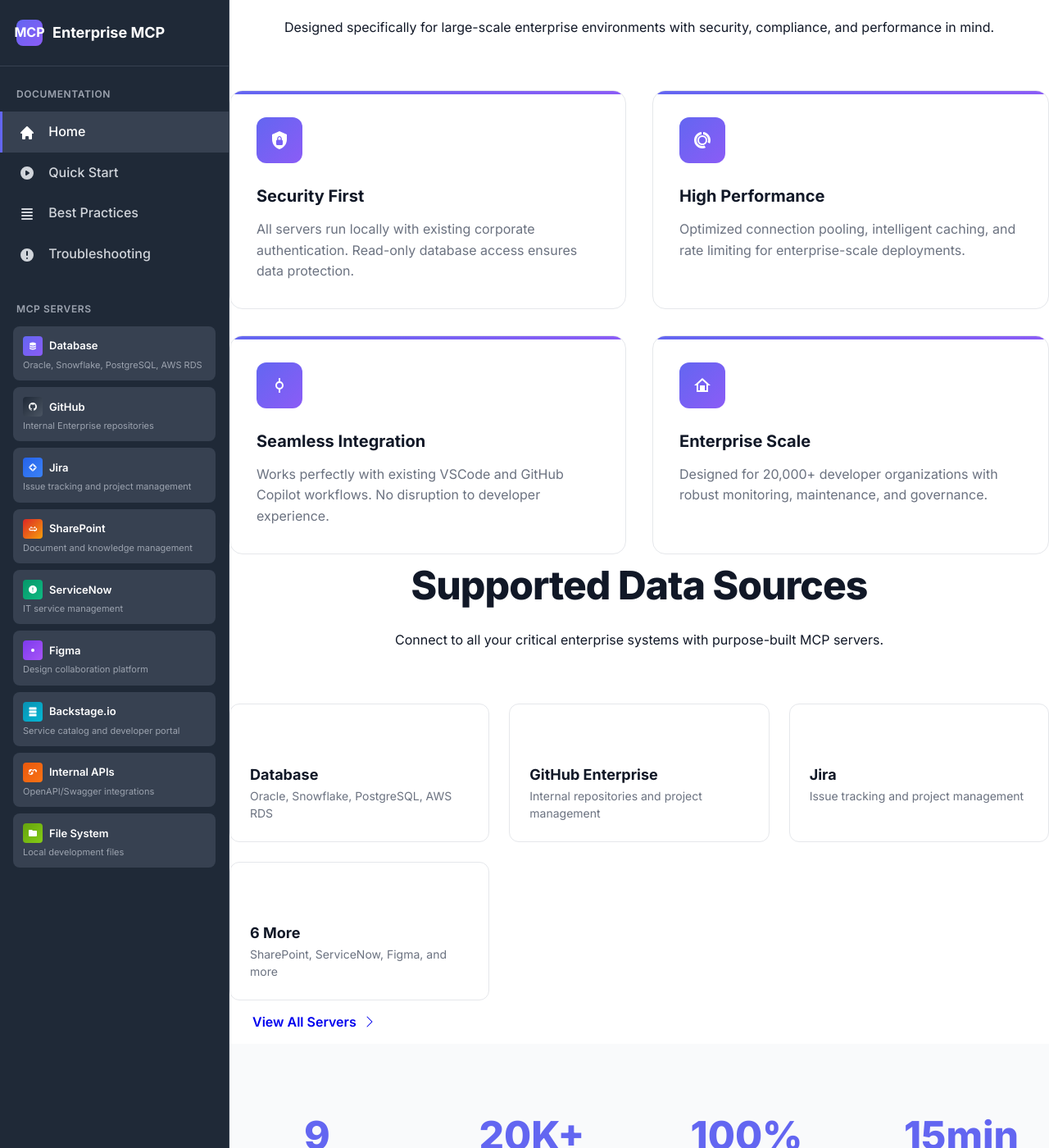
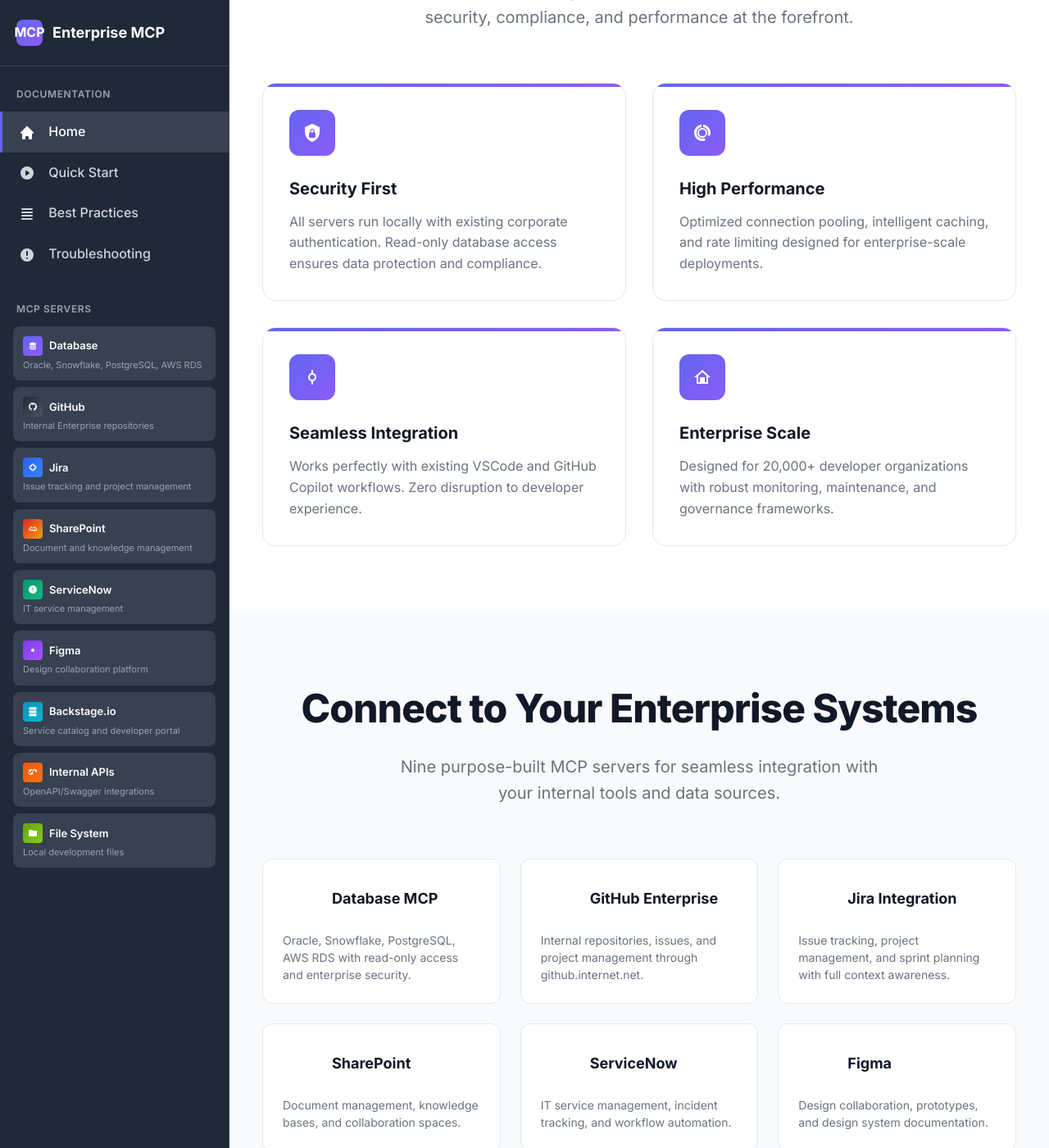
Before and after one commit to vosbek/enterprise-mcp-documentation, a Jekyll site: the page built from index.md, in a window 1280 px wide and 1400 px high, scrolled down 817 px. Shown: the whole window at 82% size. Built offline with Jekyll 4.4.1, drawn with Linux system fonts in a browser that asks for light colours; some of the changed text lies outside the part shown.

Commit message:
Complete Realm-inspired homepage with modern B2B SaaS design

```diff
--- a/index.md
+++ b/index.md
@@ -4,168 +4,196 @@ title: Enterprise MCP Documentation
 description: Professional Model Context Protocol implementation for Fortune 50 enterprise environments
 ---
 
-<div class="hero-section">
-  <div class="hero-content">
-    <div class="hero-badge">
-      <span class="badge-text">Enterprise Ready</span>
-    </div>
-    <h1 class="hero-title">Model Context Protocol<br><span class="gradient-text">for Enterprise</span></h1>
-    <p class="hero-description">
-      Seamlessly integrate your internal data sources with GitHub Copilot using secure, locally-run MCP servers designed for Fortune 50 environments.
-    </p>
-    <div class="hero-actions">
-      <a href="quick-start.html" class="btn btn-primary">
-        <svg width="16" height="16" viewBox="0 0 16 16" fill="currentColor">
-          <path d="M8 0C3.58 0 0 3.58 0 8c0 3.54 2.29 6.53 5.47 7.59.4.07.55-.17.55-.38 0-.19-.01-.82-.01-1.49-2.01.37-2.53-.49-2.69-.94-.09-.23-.48-.94-.82-1.13-.28-.15-.68-.52-.01-.53.63-.01 1.08.58 1.23.82.72 1.21 1.87.87 2.33.66.07-.52.28-.87.51-1.07-1.78-.2-3.64-.89-3.64-3.95 0-.87.31-1.59.82-2.15-.08-.2-.36-1.02.08-2.12 0 0 .67-.21 2.2.82.64-.18 1.32-.27 2-.27.68 0 1.36.09 2 .27 1.53-1.04 2.2-.82 2.2-.82.44 1.1.16 1.92.08 2.12.51.56.82 1.27.82 2.15 0 3.07-1.87 3.75-3.65 3.95.29.25.54.73.54 1.48 0 1.07-.01 1.93-.01 2.2 0 .21.15.46.55.38A8.013 8.013 0 0016 8c0-4.42-3.58-8-8-8z"/>
+<!-- Hero Section -->
+<section class="hero-section">
+  <div class="hero-container">
+    <div class="hero-content fade-in-up">
+      <div class="hero-badge">
+        <svg width="16" height="16" viewBox="0 0 24 24" fill="currentColor">
+          <path d="M12,1L3,5V11C3,16.55 6.84,21.74 12,23C17.16,21.74 21,16.55 21,11V5L12,1Z"/>
         </svg>
-        Get Started
-      </a>
-      <a href="servers/" class="btn btn-secondary">
-        <svg width="16" height="16" viewBox="0 0 16 16" fill="currentColor">
-          <path d="M1.5 1.5A.5.5 0 012 1h12a.5.5 0 01.5.5v2a.5.5 0 01-.128.334L12 6.293V11.5a.5.5 0 01-.5.5h-7a.5.5 0 01-.5-.5V6.293L1.628 3.834A.5.5 0 011.5 3.5v-2zm1 .5v1.293L4.293 5h7.414L13.5 3.293V2h-11z"/>
-        </svg>
-        View Servers
-      </a>
-    </div>
-  </div>
-  <div class="hero-visual">
-    <div class="architecture-diagram">
-      <div class="diagram-node developer">
-        <div class="node-icon">💻</div>
-        <div class="node-label">Developer Machine</div>
+        Enterprise Ready
       </div>
-      <div class="diagram-connection"></div>
-      <div class="diagram-node vscode">
-        <div class="node-icon">🔧</div>
-        <div class="node-label">VSCode + Copilot</div>
-      </div>
-      <div class="diagram-connection"></div>
-      <div class="diagram-node mcp">
-        <div class="node-icon">⚡</div>
-        <div class="node-label">MCP Servers</div>
-      </div>
-      <div class="diagram-connection"></div>
-      <div class="diagram-node data">
-        <div class="node-icon">🏢</div>
-        <div class="node-label">Enterprise Data</div>
+
+      <h1 class="hero-title">
+        Supercharge GitHub Copilot<br>
+        with <span style="background: linear-gradient(135deg, #fff 0%, #e0e7ff 100%); -webkit-background-clip: text; -webkit-text-fill-color: transparent; background-clip: text;">Enterprise Data</span>
+      </h1>
+
+      <p class="hero-subtitle">
+        Connect GitHub Copilot to your internal databases, APIs, and tools with secure, locally-run MCP servers. Built for Fortune 50 enterprises with 20,000+ developers.
+      </p>
+
+      <div class="hero-actions">
+        <a href="quick-start.html" class="btn btn-primary">
+          <svg width="20" height="20" viewBox="0 0 24 24" fill="currentColor">
+            <path d="M8,5.14V19.14L19,12.14L8,5.14Z"/>
+          </svg>
+          Get Started
+        </a>
+        <a href="servers/" class="btn btn-secondary">
+          <svg width="20" height="20" viewBox="0 0 24 24" fill="currentColor">
+            <path d="M4,1H20A1,1 0 0,1 21,2V6A1,1 0 0,1 20,7H4A1,1 0 0,1 3,6V2A1,1 0 0,1 4,1M4,9H20A1,1 0 0,1 21,10V14A1,1 0 0,1 20,15H4A1,1 0 0,1 3,14V10A1,1 0 0,1 4,9M4,17H20A1,1 0 0,1 21,18V22A1,1 0 0,1 20,23H4A1,1 0 0,1 3,22V18A1,1 0 0,1 4,17Z"/>
+          </svg>
+          Explore Servers
+        </a>
       </div>
     </div>
   </div>
-</div>
+</section>
 
-<div class="features-section">
-  <div class="container">
+<!-- Features Section -->
+<section class="content-section">
+  <div class="content-container">
     <div class="section-header">
       <h2 class="section-title">Enterprise-Grade Integration</h2>
-      <p class="section-description">Designed specifically for large-scale enterprise environments with security, compliance, and performance in mind.</p>
+      <p class="section-subtitle">
+        Purpose-built for large-scale enterprise environments with security, compliance, and performance at the forefront.
+      </p>
     </div>
 
     <div class="features-grid">
-      <div class="feature-card">
-        <div class="feature-icon security">
+      <div class="feature-card fade-in-up">
+        <div class="feature-icon">
           <svg width="24" height="24" viewBox="0 0 24 24" fill="currentColor">
             <path d="M12,1L3,5V11C3,16.55 6.84,21.74 12,23C17.16,21.74 21,16.55 21,11V5L12,1M12,7C13.4,7 14.8,8.6 14.8,10V11.5C15.4,11.5 16,12.4 16,13V16C16,17.4 15.4,18 14.8,18H9.2C8.6,18 8,17.4 8,16V13C8,12.4 8.6,11.5 9.2,11.5V10C9.2,8.6 10.6,7 12,7M12,8.2C11.2,8.2 10.5,8.7 10.5,10V11.5H13.5V10C13.5,8.7 12.8,8.2 12,8.2Z"/>
           </svg>
         </div>
         <h3 class="feature-title">Security First</h3>
-        <p class="feature-description">All servers run locally with existing corporate authentication. Read-only database access ensures data protection.</p>
+        <p class="feature-description">All servers run locally with existing corporate authentication. Read-only database access ensures data protection and compliance.</p>
       </div>
 
-      <div class="feature-card">
-        <div class="feature-icon performance">
+      <div class="feature-card fade-in-up">
+        <div class="feature-icon">
           <svg width="24" height="24" viewBox="0 0 24 24" fill="currentColor">
             <path d="M13,2.05V5.08C16.39,5.57 19,8.47 19,12C19,12.9 18.82,13.75 18.5,14.54L21.12,16.07C21.68,14.83 22,13.45 22,12C22,6.82 18.05,2.55 13,2.05M12,19C8.13,19 5,15.87 5,12C5,8.47 7.61,5.57 11,5.08V2.05C5.94,2.55 2,6.81 2,12C2,17.52 6.48,22 12,22C13.45,22 14.83,21.68 16.07,21.12L14.54,18.5C13.75,18.82 12.9,19 12,19M12,6A6,6 0 0,0 6,12C6,15.31 8.69,18 12,18C15.31,18 18,15.31 18,12A6,6 0 0,0 12,6M12,8A4,4 0 0,1 16,12A4,4 0 0,1 12,16A4,4 0 0,1 8,12A4,4 0 0,1 12,8Z"/>
           </svg>
         </div>
         <h3 class="feature-title">High Performance</h3>
-        <p class="feature-description">Optimized connection pooling, intelligent caching, and rate limiting for enterprise-scale deployments.</p>
+        <p class="feature-description">Optimized connection pooling, intelligent caching, and rate limiting designed for enterprise-scale deployments.</p>
       </div>
 
-      <div class="feature-card">
-        <div class="feature-icon integration">
+      <div class="feature-card fade-in-up">
+        <div class="feature-icon">
           <svg width="24" height="24" viewBox="0 0 24 24" fill="currentColor">
             <path d="M17,12C17,14.42 15.28,16.44 13,16.9V21H11V16.9C8.72,16.44 7,14.42 7,12C7,9.58 8.72,7.56 11,7.1V3H13V7.1C15.28,7.56 17,9.58 17,12M12,9A3,3 0 0,0 9,12A3,3 0 0,0 12,15A3,3 0 0,0 15,12A3,3 0 0,0 12,9Z"/>
           </svg>
         </div>
         <h3 class="feature-title">Seamless Integration</h3>
-        <p class="feature-description">Works perfectly with existing VSCode and GitHub Copilot workflows. No disruption to developer experience.</p>
+        <p class="feature-description">Works perfectly with existing VSCode and GitHub Copilot workflows. Zero disruption to developer experience.</p>
       </div>
 
-      <div class="feature-card">
-        <div class="feature-icon scale">
+      <div class="feature-card fade-in-up">
+        <div class="feature-icon">
           <svg width="24" height="24" viewBox="0 0 24 24" fill="currentColor">
             <path d="M12,3L2,12H5V20H19V12H22M7,18V10.19L12,5.69L17,10.19V18H15V12H9V18"/>
           </svg>
         </div>
         <h3 class="feature-title">Enterprise Scale</h3>
-        <p class="feature-description">Designed for 20,000+ developer organizations with robust monitoring, maintenance, and governance.</p>
+        <p class="feature-description">Designed for 20,000+ developer organizations with robust monitoring, maintenance, and governance frameworks.</p>
       </div>
     </div>
   </div>
-</div>
+</section>
 
-<div class="servers-preview">
-  <div class="container">
+<!-- MCP Servers Preview -->
+<section class="content-section" style="background: var(--bg-secondary);">
+  <div class="content-container">
     <div class="section-header">
-      <h2 class="section-title">Supported Data Sources</h2>
-      <p class="section-description">Connect to all your critical enterprise systems with purpose-built MCP servers.</p>
+      <h2 class="section-title">Connect to Your Enterprise Systems</h2>
+      <p class="section-subtitle">
+        Nine purpose-built MCP servers for seamless integration with your internal tools and data sources.
+      </p>
     </div>
 
     <div class="servers-grid">
-      <div class="server-card">
-        <div class="server-icon database">
-          <svg width="20" height="20" viewBox="0 0 24 24" fill="currentColor">
-            <path d="M12,3C7.58,3 4,4.79 4,7C4,9.21 7.58,11 12,11C16.42,11 20,9.21 20,7C20,4.79 16.42,3 12,3M4,9V12C4,14.21 7.58,16 12,16C16.42,16 20,14.21 20,12V9C20,11.21 16.42,13 12,13C7.58,13 4,11.21 4,9M4,14V17C4,19.21 7.58,21 12,21C16.42,21 20,19.21 20,17V14C20,16.21 16.42,18 12,18C7.58,18 4,16.21 4,14Z"/>
-          </svg>
+      <a href="servers/database.html" class="server-card">
+        <div class="server-card-header">
+          <div class="server-icon database">
+            <svg width="20" height="20" viewBox="0 0 24 24" fill="currentColor">
+              <path d="M12,3C7.58,3 4,4.79 4,7C4,9.21 7.58,11 12,11C16.42,11 20,9.21 20,7C20,4.79 16.42,3 12,3M4,9V12C4,14.21 7.58,16 12,16C16.42,16 20,14.21 20,12V9C20,11.21 16.42,13 12,13C7.58,13 4,11.21 4,9M4,14V17C4,19.21 7.58,21 12,21C16.42,21 20,19.21 20,17V14C20,16.21 16.42,18 12,18C7.58,18 4,16.21 4,14Z"/>
+            </svg>
+          </div>
+          <h3 class="server-title">Database MCP</h3>
         </div>
-        <h3 class="server-title">Database</h3>
-        <p class="server-description">Oracle, Snowflake, PostgreSQL, AWS RDS</p>
-      </div>
+        <p class="server-description">Oracle, Snowflake, PostgreSQL, AWS RDS with read-only access and enterprise security.</p>
+      </a>
 
-      <div class="server-card">
-        <div class="server-icon github">
-          <svg width="20" height="20" viewBox="0 0 24 24" fill="currentColor">
-            <path d="M12,2A10,10 0 0,0 2,12C2,16.42 4.87,20.17 8.84,21.5C9.34,21.58 9.5,21.27 9.5,21C9.5,20.77 9.5,20.14 9.5,19.31C6.73,19.91 6.14,17.97 6.14,17.97C5.68,16.81 5.03,16.5 5.03,16.5C4.12,15.88 5.1,15.9 5.1,15.9C6.1,15.97 6.63,16.93 6.63,16.93C7.5,18.45 8.97,18 9.54,17.76C9.63,17.11 9.89,16.67 10.17,16.42C7.95,16.17 5.62,15.31 5.62,11.5C5.62,10.39 6,9.5 6.65,8.79C6.55,8.54 6.2,7.5 6.75,6.15C6.75,6.15 7.59,5.88 9.5,7.17C10.29,6.95 11.15,6.84 12,6.84C12.85,6.84 13.71,6.95 14.5,7.17C16.41,5.88 17.25,6.15 17.25,6.15C17.8,7.5 17.45,8.54 17.35,8.79C18,9.5 18.38,10.39 18.38,11.5C18.38,15.32 16.04,16.16 13.81,16.41C14.17,16.72 14.5,17.33 14.5,18.26C14.5,19.6 14.5,20.68 14.5,21C14.5,21.27 14.66,21.59 15.17,21.5C19.14,20.16 22,16.42 22,12A10,10 0 0,0 12,2Z"/>
-          </svg>
+      <a href="servers/github.html" class="server-card">
+        <div class="server-card-header">
+          <div class="server-icon github">
+            <svg width="20" height="20" viewBox="0 0 24 24" fill="currentColor">
+              <path d="M12,2A10,10 0 0,0 2,12C2,16.42 4.87,20.17 8.84,21.5C9.34,21.58 9.5,21.27 9.5,21C9.5,20.77 9.5,20.14 9.5,19.31C6.73,19.91 6.14,17.97 6.14,17.97C5.68,16.81 5.03,16.5 5.03,16.5C4.12,15.88 5.1,15.9 5.1,15.9C6.1,15.97 6.63,16.93 6.63,16.93C7.5,18.45 8.97,18 9.54,17.76C9.63,17.11 9.89,16.67 10.17,16.42C7.95,16.17 5.62,15.31 5.62,11.5C5.62,10.39 6,9.5 6.65,8.79C6.55,8.54 6.2,7.5 6.75,6.15C6.75,6.15 7.59,5.88 9.5,7.17C10.29,6.95 11.15,6.84 12,6.84C12.85,6.84 13.71,6.95 14.5,7.17C16.41,5.88 17.25,6.15 17.25,6.15C17.8,7.5 17.45,8.54 17.35,8.79C18,9.5 18.38,10.39 18.38,11.5C18.38,15.32 16.04,16.16 13.81,16.41C14.17,16.72 14.5,17.33 14.5,18.26C14.5,19.6 14.5,20.68 14.5,21C14.5,21.27 14.66,21.59 15.17,21.5C19.14,20.16 22,16.42 22,12A10,10 0 0,0 12,2Z"/>
+            </svg>
+          </div>
+          <h3 class="server-title">GitHub Enterprise</h3>
         </div>
-        <h3 class="server-title">GitHub Enterprise</h3>
-        <p class="server-description">Internal repositories and project management</p>
-      </div>
+        <p class="server-description">Internal repositories, issues, and project management through github.internet.net.</p>
+      </a>
 
-      <div class="server-card">
-        <div class="server-icon jira">
-          <svg width="20" height="20" viewBox="0 0 24 24" fill="currentColor">
-            <path d="M11.53,2C11.53,2.95 11.53,3.89 11.53,4.84C11.53,8.32 8.32,11.53 4.84,11.53C3.89,11.53 2.95,11.53 2,11.53L11.53,2M12.47,2L22,11.53C21.05,11.53 20.11,11.53 19.16,11.53C15.68,11.53 12.47,8.32 12.47,4.84C12.47,3.89 12.47,2.95 12.47,2M2,12.47C2.95,12.47 3.89,12.47 4.84,12.47C8.32,12.47 11.53,15.68 11.53,19.16C11.53,20.11 11.53,21.05 11.53,22L2,12.47M12.47,22C12.47,21.05 12.47,20.11 12.47,19.16C12.47,15.68 15.68,12.47 19.16,12.47C20.11,12.47 21.05,12.47 22,12.47L12.47,22Z"/>
-          </svg>
+      <a href="servers/jira.html" class="server-card">
+        <div class="server-card-header">
+          <div class="server-icon jira">
+            <svg width="20" height="20" viewBox="0 0 24 24" fill="currentColor">
+              <path d="M11.53,2C11.53,2.95 11.53,3.89 11.53,4.84C11.53,8.32 8.32,11.53 4.84,11.53C3.89,11.53 2.95,11.53 2,11.53L11.53,2M12.47,2L22,11.53C21.05,11.53 20.11,11.53 19.16,11.53C15.68,11.53 12.47,8.32 12.47,4.84C12.47,3.89 12.47,2.95 12.47,2M2,12.47C2.95,12.47 3.89,12.47 4.84,12.47C8.32,12.47 11.53,15.68 11.53,19.16C11.53,20.11 11.53,21.05 11.53,22L2,12.47M12.47,22C12.47,21.05 12.47,20.11 12.47,19.16C12.47,15.68 15.68,12.47 19.16,12.47C20.11,12.47 21.05,12.47 22,12.47L12.47,22Z"/>
+            </svg>
+          </div>
+          <h3 class="server-title">Jira Integration</h3>
         </div>
-        <h3 class="server-title">Jira</h3>
-        <p class="server-description">Issue tracking and project management</p>
-      </div>
+        <p class="server-description">Issue tracking, project management, and sprint planning with full context awareness.</p>
+      </a>
 
-      <div class="server-card">
-        <div class="server-icon plus">
-          <svg width="20" height="20" viewBox="0 0 24 24" fill="currentColor">
-            <path d="M19,13H13V19H11V13H5V11H11V5H13V11H19V13Z"/>
-          </svg>
+      <a href="servers/sharepoint.html" class="server-card">
+        <div class="server-card-header">
+          <div class="server-icon sharepoint">
+            <svg width="20" height="20" viewBox="0 0 24 24" fill="currentColor">
+              <path d="M18.5,9C19.5,9 20.5,9.4 21.2,10.1C21.9,10.8 22.3,11.8 22.3,12.8C22.3,13.8 21.9,14.8 21.2,15.5C20.5,16.2 19.5,16.6 18.5,16.6H18V18H16V16.6H6.5C5.5,16.6 4.5,16.2 3.8,15.5C3.1,14.8 2.7,13.8 2.7,12.8C2.7,11.8 3.1,10.8 3.8,10.1C4.5,9.4 5.5,9 6.5,9H7V6H9V9H16V6H18V9H18.5M6.5,10.5C6,10.5 5.6,10.7 5.3,11C5,11.3 4.8,11.7 4.8,12.2C4.8,12.7 5,13.1 5.3,13.4C5.6,13.7 6,13.9 6.5,13.9H18.5C19,13.9 19.4,13.7 19.7,13.4C20,13.1 20.2,12.7 20.2,12.2C20.2,11.7 20,11.3 19.7,11C19.4,10.7 19,10.5 18.5,10.5H6.5Z"/>
+            </svg>
+          </div>
+          <h3 class="server-title">SharePoint</h3>
         </div>
-        <h3 class="server-title">6 More</h3>
-        <p class="server-description">SharePoint, ServiceNow, Figma, and more</p>
-      </div>
+        <p class="server-description">Document management, knowledge bases, and collaboration spaces.</p>
+      </a>
+
+      <a href="servers/servicenow.html" class="server-card">
+        <div class="server-card-header">
+          <div class="server-icon servicenow">
+            <svg width="20" height="20" viewBox="0 0 24 24" fill="currentColor">
+              <path d="M12,2A10,10 0 0,1 22,12A10,10 0 0,1 12,22A10,10 0 0,1 2,12A10,10 0 0,1 12,2M11,7V13H13V7H11M11,15V17H13V15H11Z"/>
+            </svg>
+          </div>
+          <h3 class="server-title">ServiceNow</h3>
+        </div>
+        <p class="server-description">IT service management, incident tracking, and workflow automation.</p>
+      </a>
+
+      <a href="servers/figma.html" class="server-card">
+        <div class="server-card-header">
+          <div class="server-icon figma">
+            <svg width="20" height="20" viewBox="0 0 24 24" fill="currentColor">
+              <path d="M12,12M8,12A4,4 0 0,1 12,8A4,4 0 0,1 16,12A4,4 0 0,1 12,16A4,4 0 0,1 8,12Z"/>
+            </svg>
+          </div>
+          <h3 class="server-title">Figma</h3>
+        </div>
+        <p class="server-description">Design collaboration, prototypes, and design system documentation.</p>
+      </a>
     </div>
 
-    <div class="servers-cta">
-      <a href="servers/" class="btn btn-outline">
-        View All Servers
-        <svg width="16" height="16" viewBox="0 0 16 16" fill="currentColor">
-          <path d="M4.646 1.646a.5.5 0 0 1 .708 0l6 6a.5.5 0 0 1 0 .708l-6 6a.5.5 0 0 1-.708-.708L10.293 8 4.646 2.354a.5.5 0 0 1 0-.708z"/>
+    <div style="text-align: center; margin-top: 40px;">
+      <a href="servers/" class="btn btn-primary">
+        View All 9 MCP Servers
+        <svg width="16" height="16" viewBox="0 0 24 24" fill="currentColor">
+          <path d="M4,11V13H16L10.5,18.5L11.92,19.92L19.84,12L11.92,4.08L10.5,5.5L16,11H4Z"/>
         </svg>
       </a>
     </div>
   </div>
-</div>
+</section>
 
-<div class="stats-section">
-  <div class="container">
+<!-- Stats Section -->
+<section class="stats-section">
+  <div class="content-container">
     <div class="stats-grid">
       <div class="stat-item">
         <div class="stat-number">9</div>
@@ -177,7 +205,7 @@ description: Professional Model Context Protocol implementation for Fortune 50 e
       </div>
       <div class="stat-item">
         <div class="stat-number">100%</div>
-        <div class="stat-label">Internal</div>
+        <div class="stat-label">Internal Only</div>
       </div>
       <div class="stat-item">
         <div class="stat-number">15min</div>
@@ -185,4 +213,30 @@ description: Professional Model Context Protocol implementation for Fortune 50 e
       </div>
     </div>
   </div>
-</div>
+</section>
+
+<!-- CTA Section -->
+<section class="content-section">
+  <div class="content-container">
+    <div style="text-align: center; max-width: 600px; margin: 0 auto;">
+      <h2 class="section-title" style="margin-bottom: 24px;">Ready to Get Started?</h2>
+      <p class="section-subtitle" style="margin-bottom: 32px;">
+        Transform your development workflow with context-aware GitHub Copilot powered by your enterprise data.
+      </p>
+      <div style="display: flex; gap: 16px; justify-content: center; flex-wrap: wrap;">
+        <a href="quick-start.html" class="btn btn-primary">
+          <svg width="20" height="20" viewBox="0 0 24 24" fill="currentColor">
+            <path d="M8,5.14V19.14L19,12.14L8,5.14Z"/>
+          </svg>
+          15-Minute Setup
+        </a>
+        <a href="best-practices.html" class="btn btn-secondary" style="background: white; color: var(--primary-color); border: 2px solid var(--border-color);">
+          <svg width="20" height="20" viewBox="0 0 24 24" fill="currentColor">
+            <path d="M12,2A10,10 0 0,1 22,12A10,10 0 0,1 12,22A10,10 0 0,1 2,12A10,10 0 0,1 12,2M11,7V13H13V7H11M11,15V17H13V15H11Z"/>
+          </svg>
+          Best Practices
+        </a>
+      </div>
+    </div>
+  </div>
+</section>
```
